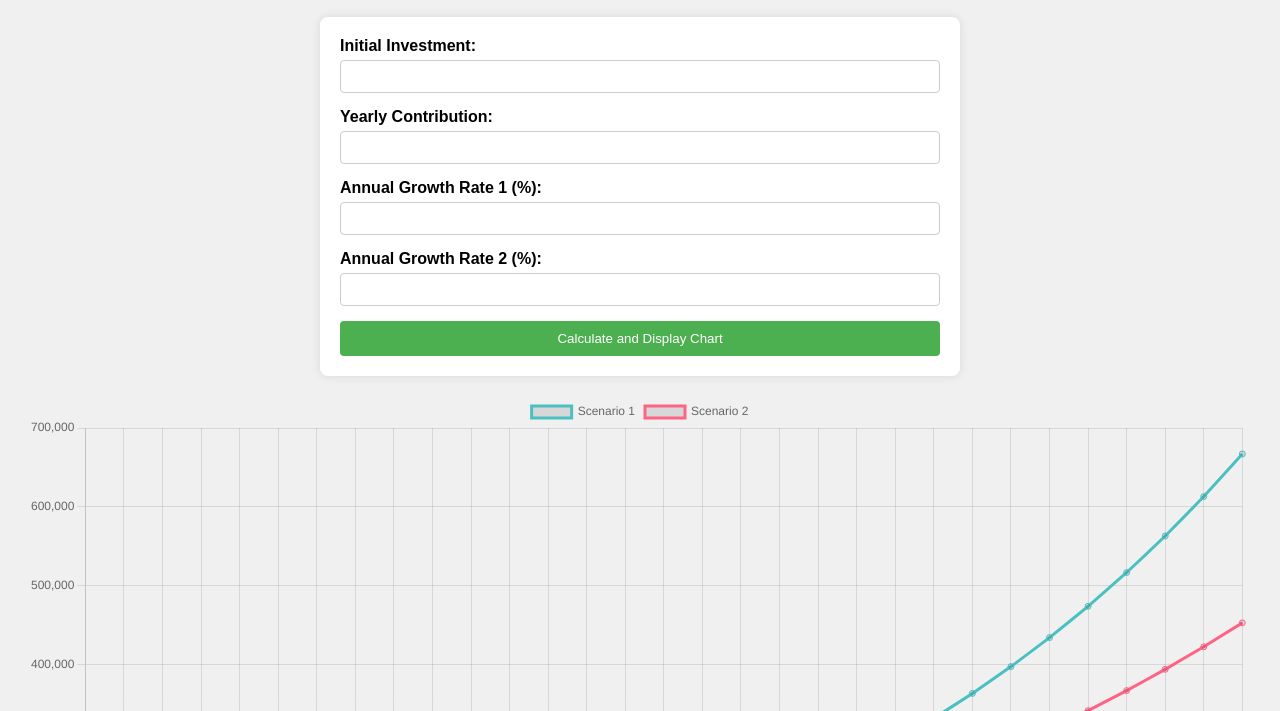
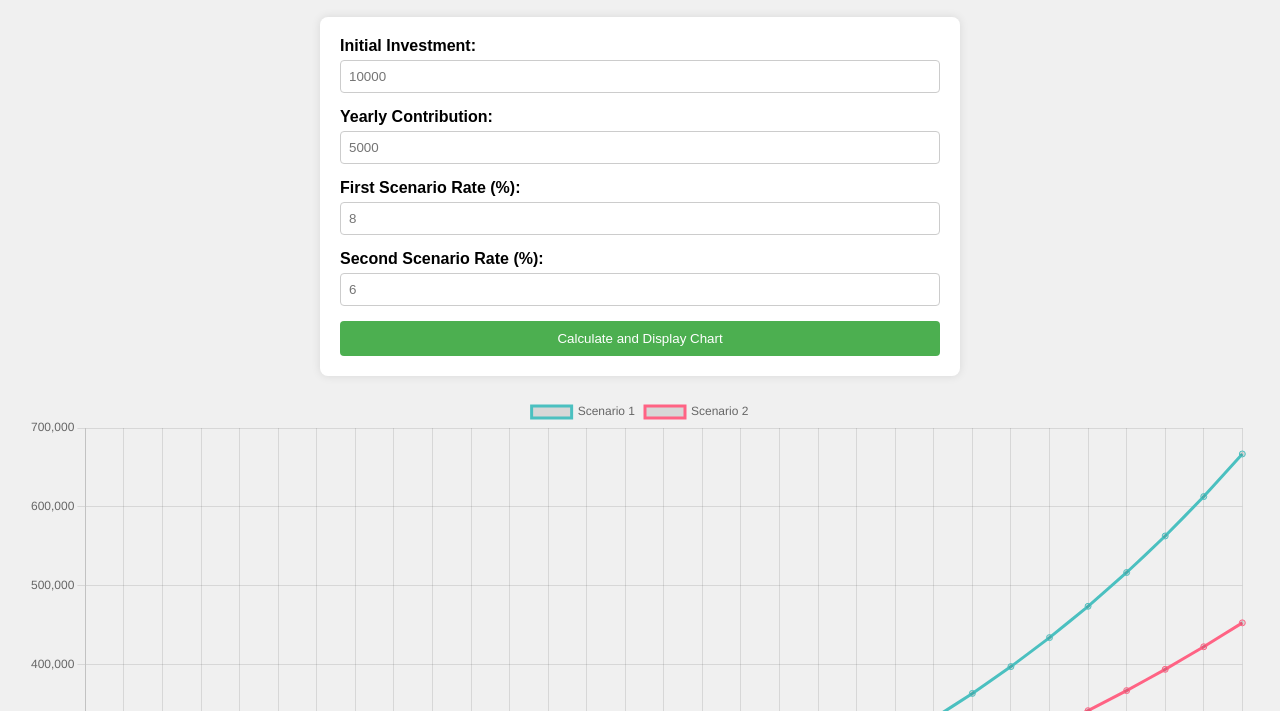
Before and after one commit to jorsema2/finance-chart-calculator, a plain HTML site: page index.html in a window 1280 px wide. Shown: the part 89-800 px from the top of the page. Drawn offline with nearby package versions, Linux system fonts and the light colour scheme.

Commit message:
Added tooltip and initial values on form

```diff
--- a/index.html
+++ b/index.html
@@ -14,19 +14,19 @@
     <div class="container">
         <div class="form-group">
             <label for="initialInvestment">Initial Investment:</label>
-            <input type="number" id="initialInvestment" required>
+            <input type="number" id="initialInvestment" placeholder="10000" required>
         </div>
         <div class="form-group">
             <label for="yearlyContribution">Yearly Contribution:</label>
-            <input type="number" id="yearlyContribution" required>
+            <input type="number" id="yearlyContribution" placeholder="5000" required>
         </div>
         <div class="form-group">
-            <label for="growthRate1">Annual Growth Rate 1 (%):</label>
-            <input type="number" id="growthRate1" step="0.1" required>
+            <label for="growthRate1">First Scenario Rate (%):</label>
+            <input type="number" id="growthRate1" step="0.1" placeholder="8" required>
         </div>
         <div class="form-group">
-            <label for="growthRate2">Annual Growth Rate 2 (%):</label>
-            <input type="number" id="growthRate2" step="0.1" required>
+            <label for="growthRate2">Second Scenario Rate (%):</label>
+            <input type="number" id="growthRate2" step="0.1" placeholder="6" required>
         </div>
         <button onclick="calculateAndDisplay()">Calculate and Display Chart</button>
     </div>
--- a/script.js
+++ b/script.js
@@ -55,7 +55,11 @@ function renderChart(initialInvestment, yearlyContribution, growthRate1, growthR
                 y: {
                     beginAtZero: false
                 }
-            }
+            },
+            interaction: {
+                intersect: false,
+                mode: 'index',
+            },
         }
     });
 }
```
